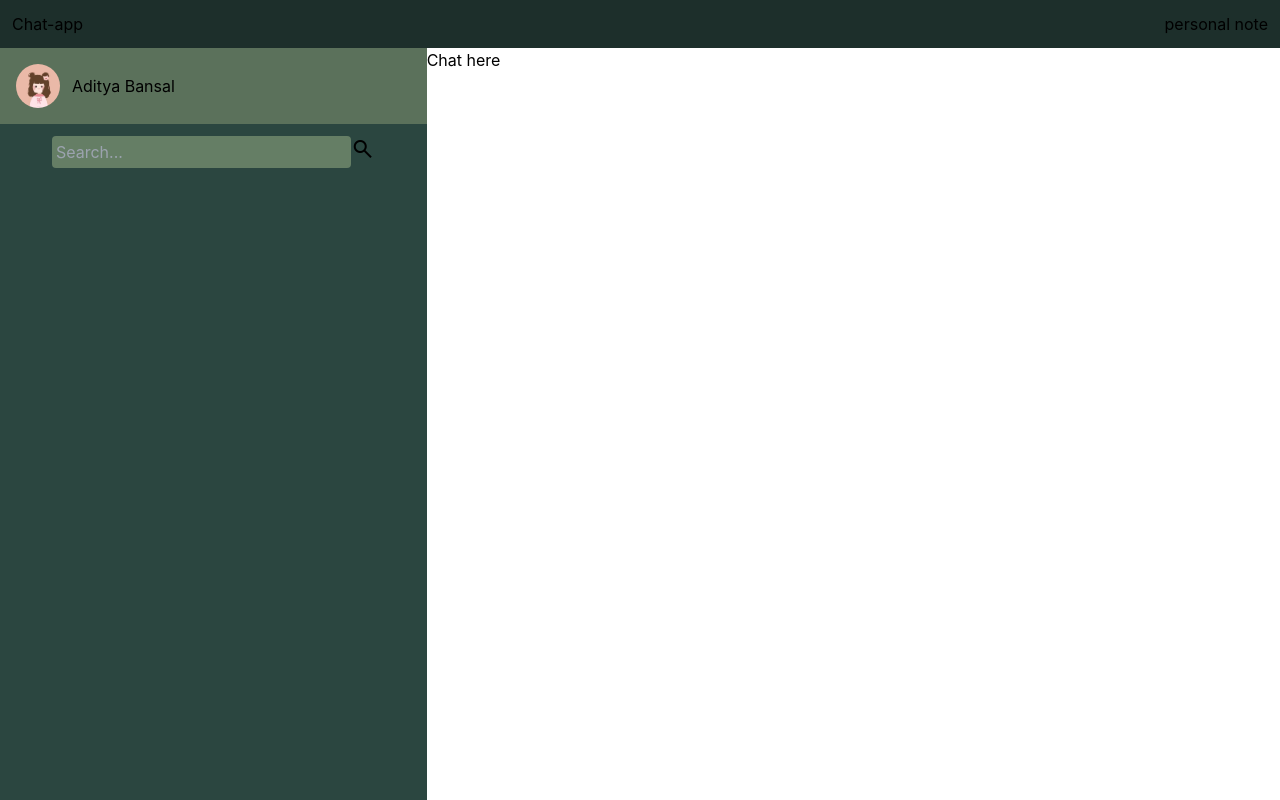
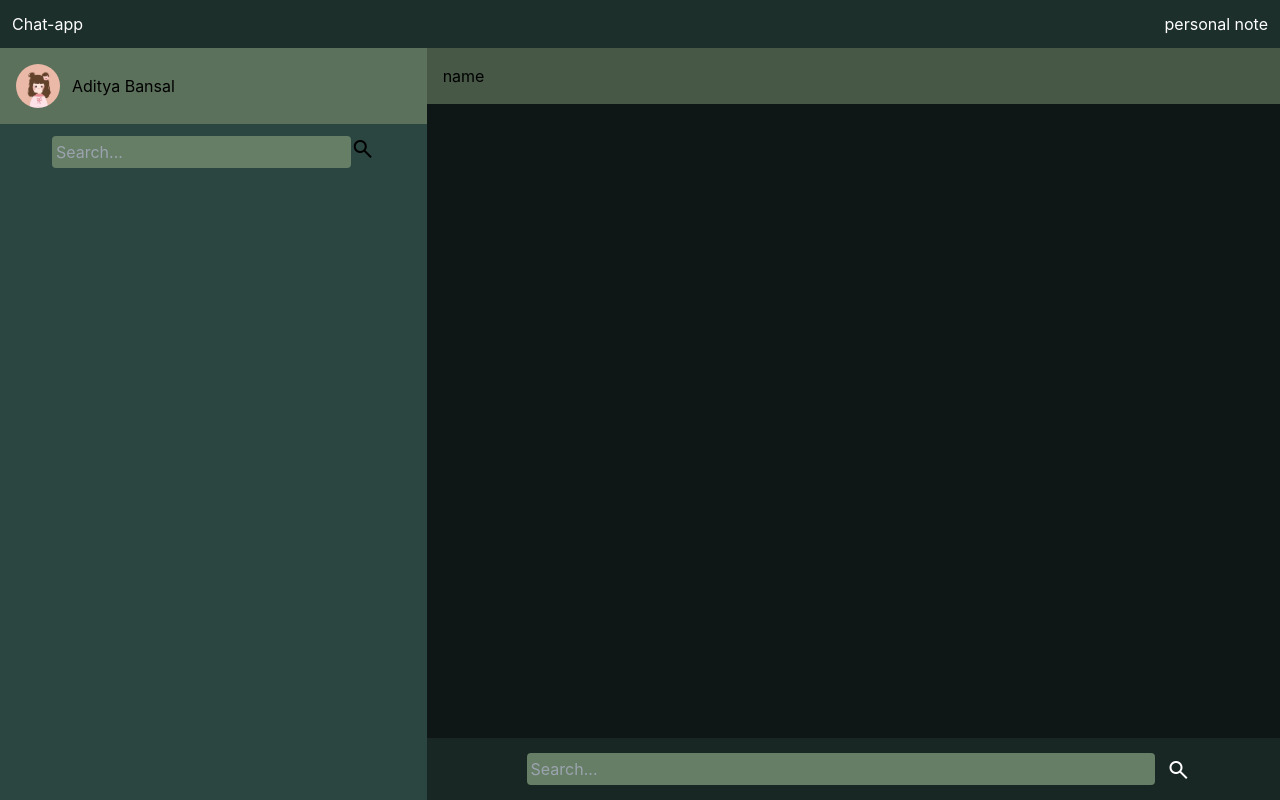
Before and after one commit to AdityaBansal1402/Chat-app_-Learning-socket.io-, a React (Create React App) app: page / in a window 1280 px wide. Built offline with nearby package versions, Linux system fonts and the light colour scheme.

Commit message:
added something

```diff
--- a/src/Organism/Chat.js
+++ b/src/Organism/Chat.js
@@ -2,9 +2,23 @@
 
 const Chat = () => {
   return (
-    <div className='flex flex-col overflow-y-auto h-screen'>
-      Chat here
+    <div className='flex flex-col overflow-y-auto h-screen bg-primary-700'>
+      <div className='fixed p-4 bg-secondary-300 w-full'>
+        name
+      </div>
+      <div className='w-full fixed bottom-0 p-3 bg-primary-500 flex justify-center items-center'>
 
+      <form className='flex items-center w-full'>
+      <input
+      className='rounded p-1 bg-secondary-50 w-[50%] ml-[7%]'
+        type="text"
+        placeholder="Search..."
+      />
+      <button type="submit"><span className="material-symbols-outlined text-white mt-2 ml-3">
+search
+</span></button>
+    </form>
+      </div>
     </div>
   )
 }
--- a/src/Organism/Topbar.js
+++ b/src/Organism/Topbar.js
@@ -3,7 +3,7 @@
 const Topbar = () => {
   return (
     <>
-        <div className='flex justify-between p-3 bg-primary-400'>
+        <div className='flex justify-between p-3 bg-primary-400 text-white'>
             <div className=''>Chat-app</div>
             <div>personal note</div>
         </div>
```
